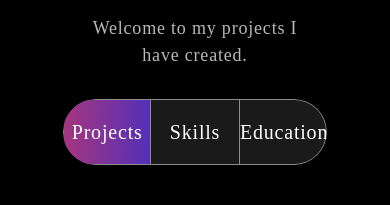
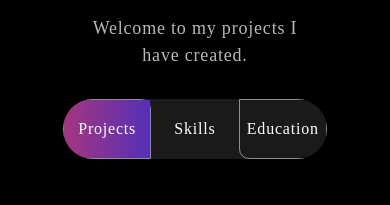
Before and after one commit to DBAnthony-12/React-Portfolio, a React (Vite) app: page / in a window 390 px wide. Shown: the part 3641-3846 px from the top of the page. Built offline with nearby package versions, Linux system fonts and the light colour scheme.

Commit message:
push to github

```diff
--- a/src/Components/Projects/LanguagesSection.css
+++ b/src/Components/Projects/LanguagesSection.css
@@ -120,12 +120,37 @@
       gap: 10px; /* Adjust gap between cards for smaller screens */
     }
   }
+  @media screen and (max-width: 768px) {
+    .skills-section-card,
+    .framework-section-card,
+    .database-section-card {
+      width: calc(100% - 20px); /* Increase card width for smaller screens */
+      max-width: 300px; /* Adjust max-width */
+    }
+
+    .skills-section-heading,
+    .framework-section-heading,
+    .database-section-heading {
+      font-size: 20px; /* Decrease heading font size */
+    }
+
+    .portfolio-container {
+      margin-bottom: 10px; /* Adjust margin for smaller screens */
+    }
+
+    .skills-section-container,
+    .framework-section-container,
+    .database-section-container {
+      gap: 10px; /* Adjust gap between cards for smaller screens */
+    }
+  }
+
   @media screen and (max-width: 1024px) {
     .skills-section-description,
     .framework-section-description,
     .database-section-description {
       font-size: 14px; /* Adjust font size for smaller screens */
-      padding: 10px; /* Adjust padding if necessary */
+      padding: 10px; /* Adjust padding */
     }
   }
 
@@ -133,8 +158,8 @@
     .skills-section-description,
     .framework-section-description,
     .database-section-description {
-      font-size: 12px; /* Further adjust font size for even smaller screens */
-      padding: 8px; /* Adjust padding if necessary */
+      font-size: 12px; /* Further adjust font size for smaller screens */
+      padding: 8px; /* Adjust padding */
     }
   }
 
@@ -142,7 +167,7 @@
     .skills-section-description,
     .framework-section-description,
     .database-section-description {
-      font-size: 10px; /* Further adjust font size for small mobile screens */
-      padding: 5px; /* Adjust padding if necessary */
+      font-size: 12px; /* Adjust font size for small mobile screens */
+      padding: 10px; /* Adjust padding */
     }
   }
--- a/src/Components/Projects/Projects.css
+++ b/src/Components/Projects/Projects.css
@@ -316,3 +316,26 @@
       gap: 15px;
     }
   }
+  @media (max-width: 768px) {
+    .nav-link#projects-tabs-tab-first,
+    .nav-link#projects-tabs-tab-second,
+    .nav-link#projects-tabs-tab-third {
+      font-size: 16px; /* Adjust font size for smaller screens */
+      border-radius: 5px; /* Simplify border radius for smaller screens */
+      border-width: 1px; /* Adjust border width */
+    }
+
+    .nav-link#projects-tabs-tab-first {
+      border-radius: 10px 10px 0 0; /* Adjust border radius */
+    }
+
+    .nav-link#projects-tabs-tab-second {
+      border-radius: 0; /* Remove border radius for middle tab */
+      border-top: none; /* Remove top border */
+      border-bottom: none; /* Remove bottom border */
+    }
+
+    .nav-link#projects-tabs-tab-third {
+      border-radius: 0 0 10px 10px; /* Adjust border radius */
+    }
+  }
```
